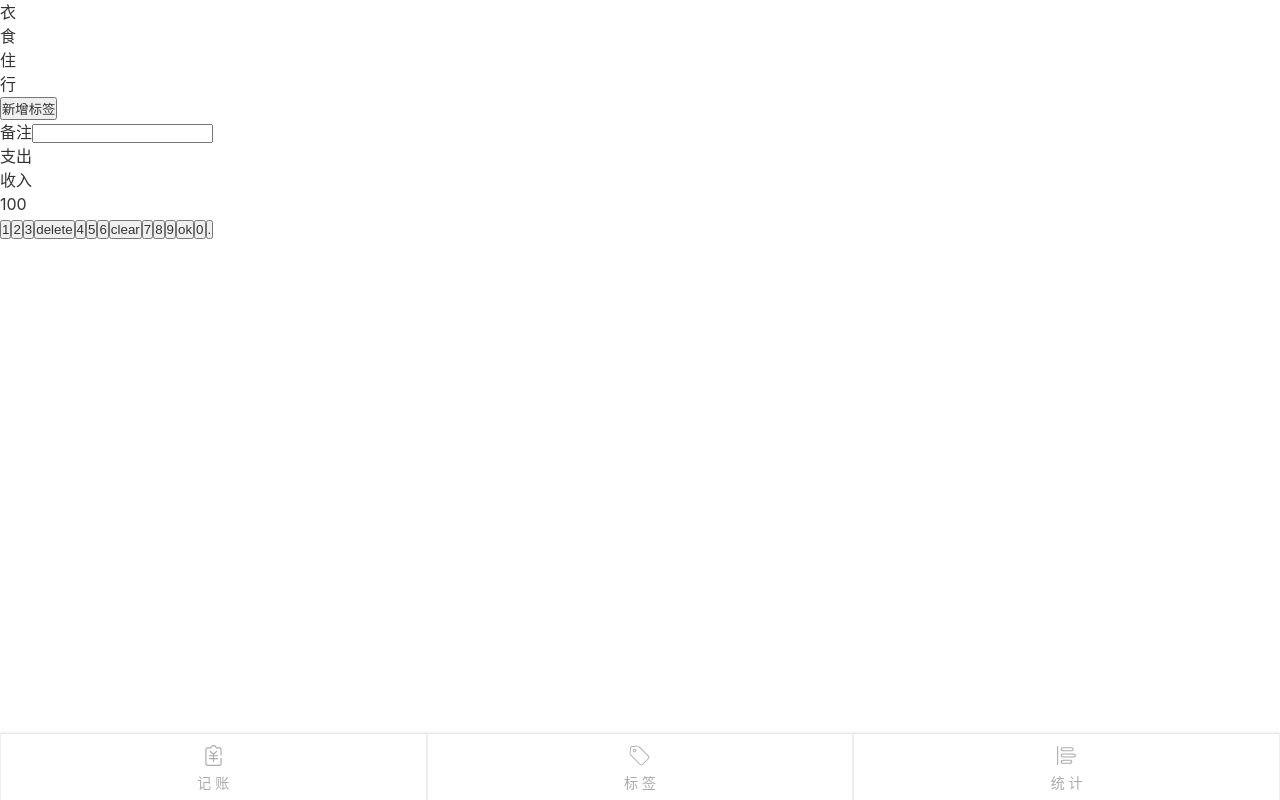
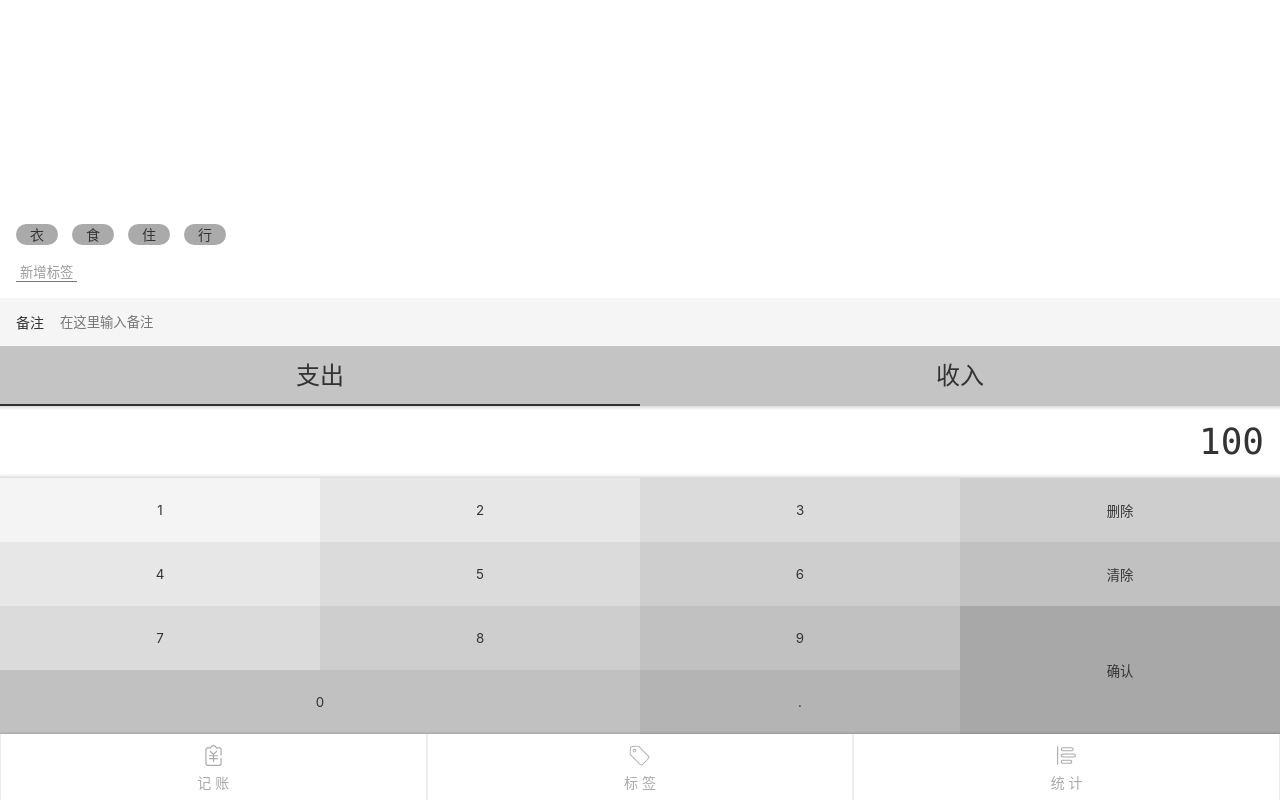
Before and after one commit to sgshy1995/wangcai-charge-up, a Vue app: page /#/money in a window 1280 px wide. Built offline with nearby package versions, Linux system fonts and the light colour scheme.

Commit message:
完成 Money 页面及更新

```diff
--- a/public/index.html
+++ b/public/index.html
@@ -3,7 +3,7 @@
   <head>
     <meta charset="utf-8">
     <meta http-equiv="X-UA-Compatible" content="IE=edge">
-    <meta name="viewport" content="width=device-width,initial-scale=1.0">
+    <meta name="viewport" content="width=device-width,initial-scale=1,minimum-scale=1,maximum-scale=1,user-scalable=no,viewport-fit=cover">
     <link rel="icon" href="<%= BASE_URL %>favicon.ico">
     <title>旺财记账</title>
   </head>
--- a/src/App.vue
+++ b/src/App.vue
@@ -5,7 +5,7 @@
 </template>
 
 <script lang="ts">
-
+export default {}
 </script>
 
 <style lang="scss">
@@ -16,6 +16,7 @@
     -moz-osx-font-smoothing: grayscale;
     font-family: $font-hei;
     color: $color;
+    font-size: $font-size;
     line-height: $line-height;
   }
 </style>
--- a/src/assets/styles/global.scss
+++ b/src/assets/styles/global.scss
@@ -13,4 +13,16 @@ $background-nav-focus:linear-gradient(to bottom, #eeeeee 0%,#dddddd 50%,#eeeeee
 
 $line-height: 1.5;
 
-$box-shadow:0 0 3px rgba(0,0,0,0.25);
+$font-size:16px;
+
+$box-shadow-outer:0 0 3px 0 fade_out(black,0.7);
+$box-shadow-inner:inset 0 5px 5px -5px fade_out(black,0.7),inset 0 -5px 5px -5px fade_out(black,0.7);
+
+// placeholder
+%clear-fix{
+  &::after{
+    content: '';
+    clear: both;
+    display: block;
+  }
+};
--- a/src/assets/styles/reset.scss
+++ b/src/assets/styles/reset.scss
@@ -1,8 +1,18 @@
-*{
+*,*::before,*::after{
   margin: 0;
   padding: 0;
   box-sizing: border-box;
   text-decoration: none;
-  list-style: none;
   color: inherit;
 }
+*:focus{
+  outline: none;
+}
+ol,ul,li{
+  list-style: none;
+}
+button,input{
+  font-family: inherit;
+  border: none;
+  background: transparent;
+}
--- a/src/components/Layout.vue
+++ b/src/components/Layout.vue
@@ -1,6 +1,6 @@
 <template>
-    <div class="nav-wrapper">
-        <div class="content">
+    <div class="layout-wrapper" :class="prefixClass && `${prefixClass}-wrapper`">
+        <div class="content" :class="prefixClass && `${prefixClass}-content`">
             <slot></slot>
         </div>
         <Nav></Nav>
@@ -9,12 +9,13 @@
 
 <script lang="ts">
     export default {
-        name: "Layout"
+        name: "Layout",
+        props:['prefixClass']
     }
 </script>
 
 <style scoped lang="scss">
-    .nav-wrapper {
+    .layout-wrapper {
         display: flex;
         flex-direction: column;
         height: 100vh;
--- a/src/components/Nav.vue
+++ b/src/components/Nav.vue
@@ -32,7 +32,7 @@
         display: flex;
         flex-direction: row;
         justify-content: space-around;
-        box-shadow: $box-shadow;
+        box-shadow: $box-shadow-outer;
         font-size: 14px;
         color: $color-nav;
         .item{
--- a/src/views/Money.vue
+++ b/src/views/Money.vue
@@ -1,46 +1,46 @@
 <template>
-    <Layout>
+  <Layout prefix-class="money">
+    <div class="number-pad">
+      <div class="output">100</div>
+      <div class="keys">
+        <button>1</button>
+        <button>2</button>
+        <button>3</button>
+        <button>删除</button>
+        <button>4</button>
+        <button>5</button>
+        <button>6</button>
+        <button>清除</button>
+        <button>7</button>
+        <button>8</button>
+        <button>9</button>
+        <button class="ok">确认</button>
+        <button class="zero">0</button>
+        <button>.</button>
+      </div>
+    </div>
+    <div>
+      <ul class="types">
+        <li class="selected">支出</li>
+        <li>收入</li>
+      </ul>
+    </div>
+    <div>
+      <label class="notes">
+        <span class="name">备注</span>
+        <input type="text" placeholder="在这里输入备注">
+      </label>
+    </div>
     <div class="tags">
+      <div class="new">
+        <button>新增标签</button>
+      </div>
       <ul class="current">
         <li>衣</li>
         <li>食</li>
         <li>住</li>
         <li>行</li>
       </ul>
-            <div class="new">
-                <button>新增标签</button>
-            </div>
-        </div>
-        <div>
-            <label class="notes">
-                <span class="name">备注</span>
-                <input type="text">
-            </label>
-        </div>
-        <div>
-            <ul class="types">
-                <li>支出</li>
-                <li>收入</li>
-            </ul>
-        </div>
-        <div class="number-pad">
-            <div class="output">100</div>
-            <div class="keys">
-                <button>1</button>
-                <button>2</button>
-                <button>3</button>
-                <button>delete</button>
-                <button>4</button>
-                <button>5</button>
-                <button>6</button>
-                <button>clear</button>
-                <button>7</button>
-                <button>8</button>
-                <button>9</button>
-                <button>ok</button>
-                <button>0</button>
-                <button>.</button>
-            </div>
     </div>
   </Layout>
 </template>
@@ -49,13 +49,158 @@
   export default {}
 </script>
 
+<style lang="scss">
+  .money-content{
+    display: flex;
+    flex-direction: column-reverse;
+  }
+</style>
+
 <style lang="scss" scoped>
-.nav-wrapper{
+  @import "~@/assets/styles/global.scss";
+
+  .tags {
+    padding: 16px;
+    font-size: 14px;
     display: flex;
-  flex-direction: column;
-  height: 100vh;
-  .content{
+    flex-direction: column-reverse;
     flex-grow: 1;
+
+    .current {
+      display: flex;
+      flex-direction: row;
+
+      li {
+        $h: 1.5em;
+        height: $h;
+        line-height: $h;
+        background: #aaaaaa;
+        padding: 0 1em;
+        margin-right: 1em;
+        margin-top: .2em;
+        border-radius: $h/2;
+      }
+    }
+
+    .new {
+      padding-top: 16px;
+
+      button {
+        background: transparent;
+        border: none;
+        color: #999;
+        border-bottom: 1px solid #777;
+        cursor: pointer;
+        padding: 0 .3em;
+      }
+    }
+  }
+
+  .notes {
+    padding-left: 16px;
+    background: #f5f5f5;
+    font-size: 14px;
+    display: flex;
+    align-items: center;
+
+    .name {
+      padding-right: 16px;
+    }
+
+    input {
+      padding: 16px 16px 16px 0;
+      flex-grow: 1;
+      background: transparent;
+      border: none;
+    }
+  }
+
+  .types {
+    background: #c4c4c4;
+    display: flex;
+    flex-direction: row;
+    font-size: 24px;
+
+    li {
+      width: 50%;
+      padding: .5em 0;
+      display: flex;
+      justify-content: center;
+      align-items: center;
+      cursor: pointer;
+      position: relative;
+
+      &.selected {
+        &::after {
+          content: '';
+          display: block;
+          width: 100%;
+          height: 2px;
+          background: #333333;
+          position: absolute;
+          bottom: 0;
+          left: 0;
+        }
+      }
+    }
+  }
+
+  .number-pad {
+    .output {
+      font-size: 36px;
+      font-family: Consolas, monospace;
+      padding: 9px 16px;
+      text-align: right;
+      box-shadow: $box-shadow-inner;
+    }
+
+    .keys {
+      @extend %clear-fix;
+
+      button {
+        float: left;
+        width: 25%;
+        height: 64px;
+
+        &.ok {
+          height: 128px;
+          float: right;
+        }
+
+        &.zero {
+          width: 50%;
+        }
+
+        $bg: #F4F4F4;
+
+        &:nth-child(1) {
+          background: $bg;
+        }
+
+        &:nth-child(2), &:nth-child(5) {
+          background: darken($bg, 5%);
+        }
+
+        &:nth-child(3), &:nth-child(6), &:nth-child(9) {
+          background: darken($bg, 10%);
+        }
+
+        &:nth-child(4), &:nth-child(7), &:nth-child(10) {
+          background: darken($bg, 15%);
+        }
+
+        &:nth-child(8), &:nth-child(11), &:nth-child(13) {
+          background: darken($bg, 20%);
+        }
+
+        &:nth-child(14) {
+          background: darken($bg, 25%);
+        }
+
+        &:nth-child(12) {
+          background: darken($bg, 30%);
+        }
+      }
     }
   }
 </style>
--- a/vue.config.js
+++ b/vue.config.js
@@ -7,9 +7,9 @@ module.exports = {
         .rule('svg-sprite')
         .test(/\.svg$/)
         .include.add(dir).end() //只包含 icons 目录
-        .use('svg-sprite-loader').loader('svg-sprite-loader').options({extract:false}).end()
+        .use('svg-sprite-loader-mod').loader('svg-sprite-loader-mod').options({extract:false}).end()
         .use('svgo-loader').loader('svgo-loader').tap(options => ({options,plugin:[{removeAttrs:{attrs:'fill'}}]})).end()
-    config.plugin('svg-sprite').use(require('svg-sprite-loader/plugin'),[{plainSprite:true}])
+    config.plugin('svg-sprite').use(require('svg-sprite-loader-mod/plugin'),[{plainSprite:true}])
     config.module.rule('svg').exclude.add(dir) //其他 svg loader 排除 icons 目录
   }
 }
```
Also changed, not shown: src/main.ts (+6 -6 lines). Lines whose indentation alone changed are shown as unchanged.
